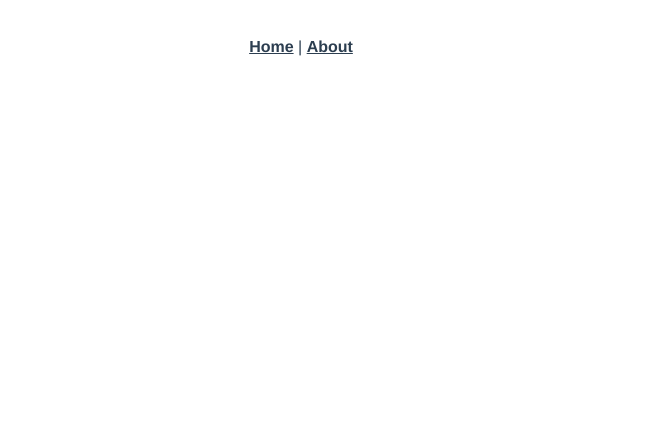
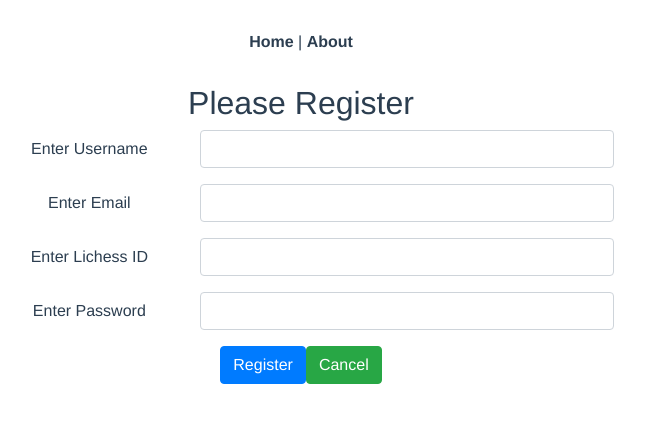
Before and after one commit to TheMagiche/karuchess_client, a Vue app: page /register in a window 1280 px wide. Shown: the top 422 px of the page, without its empty margins (339-984 px from the left). Built offline with nearby package versions, Linux system fonts and the light colour scheme.

Commit message:
intial build

```diff
--- a/babel.config.js
+++ b/babel.config.js
@@ -1,5 +1,10 @@
 module.exports = {
-  presets: [
-    '@vue/app'
+  "presets": [
+    [
+      "@vue/app",
+      {
+        "useBuiltIns": "entry"
+      }
+    ]
   ]
 }
--- a/src/router.js
+++ b/src/router.js
@@ -1,25 +1,44 @@
-import Vue from 'vue'
-import Router from 'vue-router'
-import Home from './views/Home.vue'
+import Vue from "vue";
+import Router from "vue-router";
+import Home from "./views/Home.vue";
 
-Vue.use(Router)
+Vue.use(Router);
 
 export default new Router({
-  mode: 'history',
+  mode: "history",
   base: process.env.BASE_URL,
   routes: [
     {
-      path: '/',
-      name: 'home',
+      path: "/",
+      name: "home",
       component: Home
     },
     {
-      path: '/about',
-      name: 'about',
+      path: "/about",
+      name: "about",
       // route level code-splitting
       // this generates a separate chunk (about.[hash].js) for this route
       // which is lazy-loaded when the route is visited.
-      component: () => import(/* webpackChunkName: "about" */ './views/About.vue')
+      component: () =>
+        import(/* webpackChunkName: "about" */ "./views/About.vue")
+    },
+    {
+      path: "/login",
+      name: "Login",
+      // route level code-splitting
+      // this generates a separate chunk (about.[hash].js) for this route
+      // which is lazy-loaded when the route is visited.
+      component: () =>
+        import(/* webpackChunkName: "about" */ "./views/Login.vue")
+    },
+    {
+      path: "/register",
+      name: "Register",
+      // route level code-splitting
+      // this generates a separate chunk (about.[hash].js) for this route
+      // which is lazy-loaded when the route is visited.
+      component: () =>
+        import(/* webpackChunkName: "about" */ "./views/Register.vue")
     }
   ]
-})
+});
--- /dev/null
+++ b/src/views/Login.vue
@@ -0,0 +1,73 @@
+<template>
+  <b-row class="justify-content-md-center">
+    <b-col cols="6">
+      <div v-if="errors && errors.length">
+        <div v-for="error of errors" :key="error">
+          <b-alert show>{{error.message}}</b-alert>
+        </div>
+      </div>
+      <b-form @submit="onSubmit">
+        <b-form-group
+          id="fieldsetHorizontal"
+          horizontal
+          :label-cols="4"
+          breakpoint="md"
+          label="Enter Username"
+        >
+          <b-form-input id="username" :state="state" v-model.trim="login.username"></b-form-input>
+        </b-form-group>
+        <b-form-group
+          id="fieldsetHorizontal"
+          horizontal
+          :label-cols="4"
+          breakpoint="md"
+          label="Enter Password"
+        >
+          <b-form-input type="password" id="password" :state="state" v-model.trim="login.password"></b-form-input>
+        </b-form-group>
+        <b-button type="submit" variant="primary">Login</b-button>
+        <b-button type="button" variant="success" @click.stop="register()">Register</b-button>
+      </b-form>
+    </b-col>
+  </b-row>
+</template>
+
+<script>
+import axios from "axios";
+
+export default {
+  name: "Login",
+  data() {
+    return {
+      login: {},
+      errors: []
+    };
+  },
+  methods: {
+    onSubmit(evt) {
+      evt.preventDefault();
+      axios
+        .post(`/api/auth/login`, {
+          username: this.login.username,
+          password: this.login.password
+        })
+        .then(response => {
+          localStorage.setItem("jwtToken", response.data.token);
+          this.$router.push({
+            name: "Home"
+          });
+        })
+        .catch(e => {
+          // eslint-disable-next-line
+          console.log(e);
+          this.errors.push(e);
+        });
+    },
+    register() {
+      this.$router.push({
+        name: "Register"
+      });
+    }
+  }
+};
+</script>
--- /dev/null
+++ b/src/views/Register.vue
@@ -0,0 +1,96 @@
+<template>
+  <b-row class="justify-content-md-center">
+    <b-col cols="6">
+      <h2>Please Register</h2>
+      <div v-if="errors && errors.length">
+        <div v-for="error of errors" :key="error">
+          <b-alert show>{{error.message}}</b-alert>
+        </div>
+      </div>
+      <b-form @submit="onSubmit">
+        <b-form-group
+          id="fieldsetHorizontal"
+          horizontal
+          :label-cols="4"
+          breakpoint="md"
+          label="Enter Username"
+        >
+          <b-form-input id="username" :state="state" v-model.trim="register.username"></b-form-input>
+        </b-form-group>
+        <b-form-group
+          id="fieldsetHorizontal"
+          horizontal
+          :label-cols="4"
+          breakpoint="md"
+          label="Enter Email"
+        >
+          <b-form-input id="email" :state="state" v-model.trim="register.email"></b-form-input>
+        </b-form-group>
+        <b-form-group
+          id="fieldsetHorizontal"
+          horizontal
+          :label-cols="4"
+          breakpoint="md"
+          label="Enter Lichess ID"
+        >
+          <b-form-input id="email" :state="state" v-model.trim="register.lichessId"></b-form-input>
+        </b-form-group>
+        <b-form-group
+          id="fieldsetHorizontal"
+          horizontal
+          :label-cols="4"
+          breakpoint="md"
+          label="Enter Password"
+        >
+          <b-form-input
+            type="password"
+            id="password"
+            :state="state"
+            v-model.trim="register.password"
+          ></b-form-input>
+        </b-form-group>
+        <b-button type="submit" variant="primary">Register</b-button>
+        <b-button type="button" variant="success" @click="$router.go(-1)">Cancel</b-button>
+      </b-form>
+    </b-col>
+  </b-row>
+</template>
+
+<script>
+import axios from "axios";
+
+export default {
+  name: "Register",
+  data() {
+    return {
+      register: {},
+      errors: [],
+      response: null
+    };
+  },
+  methods: {
+    onSubmit(evt) {
+      evt.preventDefault();
+      axios
+        .post(`/api/auth/register`, {
+          username: this.register.username,
+          password: this.register.password,
+          email: this.register.email,
+          lichessId: this.register.lichessId
+        })
+        .then(response => {
+          alert("Registered successfully");
+          this.response = response;
+          this.$router.push({
+            name: "Login"
+          });
+        })
+        .catch(e => {
+          // eslint-disable-next-line
+          console.log(e);
+          this.errors.push(e);
+        });
+    }
+  }
+};
+</script>
--- /dev/null
+++ b/vue.config.js
@@ -0,0 +1,14 @@
+const path = require("path");
+
+module.exports = {
+  devServer: {
+    proxy: {
+      "/api": {
+        target: process.env.VUE_APP_API_URL,
+        ws: true,
+        changeOrigin: true
+      }
+    }
+  },
+  outputDir: path.resolve(__dirname, "../public")
+};
```
Also changed, not shown: package.json (+10 -0 lines), src/main.js (+8 -5 lines), src/plugins/bootstrap-vue.js (added, +7 -0 lines), 2 other files (tests, documents, lock files or other folders).
